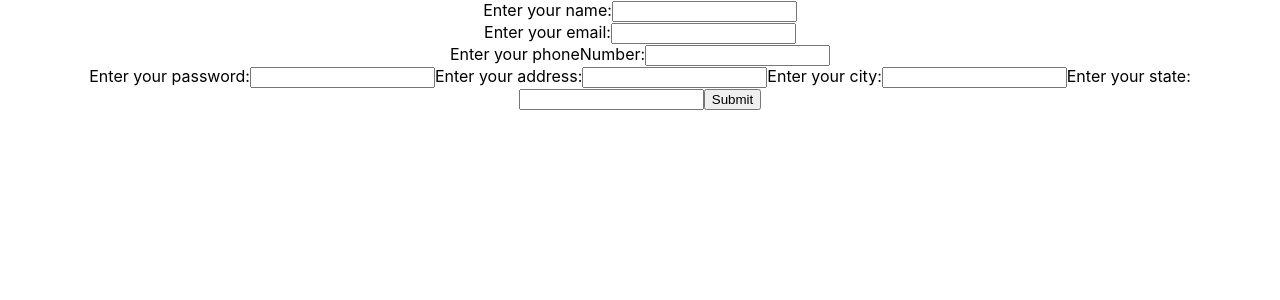
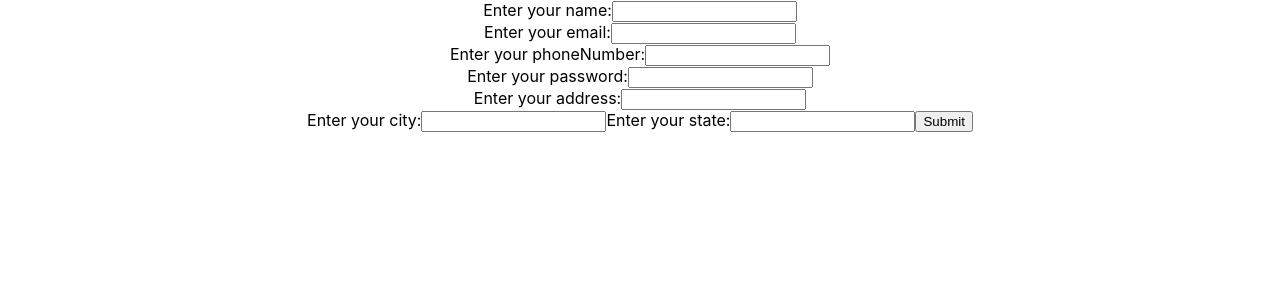
Before and after one commit to ArpanBatra01/Sharing-cab-clone, a React (Create React App) app: page /register in a window 1280 px wide. Shown: the top 300 px of the page. Built offline with nearby package versions, Linux system fonts and the light colour scheme.

Commit message:
work in progress

```diff
--- a/src/pages/user-registration.js
+++ b/src/pages/user-registration.js
@@ -48,13 +48,13 @@ function Register() {
 
         />
       </label>
-      <label>Enter your address:
+      <div><label>Enter your address:
         <input
          type="text"
          value={address}
          onChange={(e)=>setaddress(e.target.value)}
         />
-      </label>
+      </label></div>
       <label>Enter your city:
         <input
          type="text"
```
